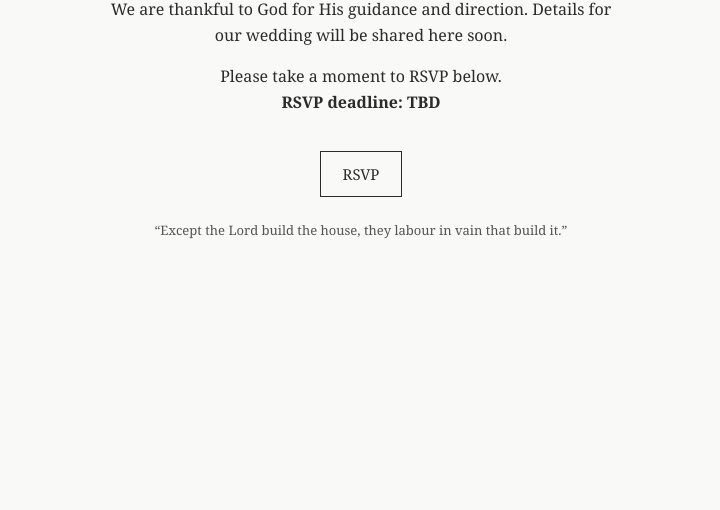
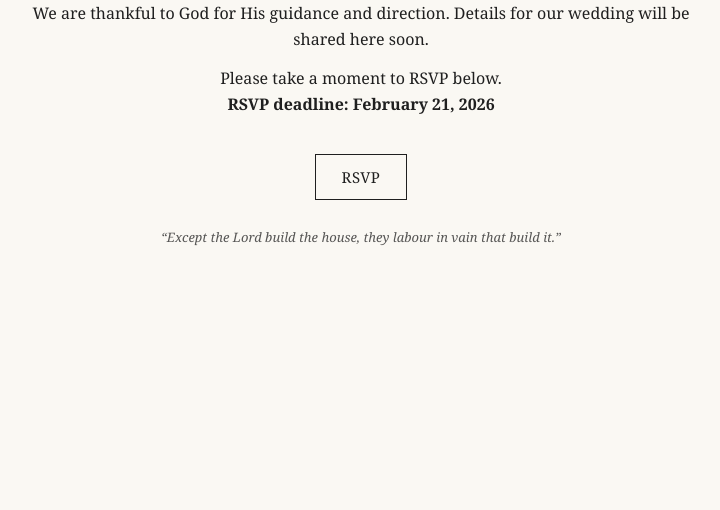
Before and after one commit to FernandoDiaz225/wedding, a plain HTML site: page index.html in a window 1280 px wide. Shown: the part 346-856 px from the top of the page, without its empty margins (279-999 px from the left). Drawn offline with Linux system fonts and the light colour scheme.

Commit message:
Update index.html

```diff
--- a/index.html
+++ b/index.html
@@ -1,56 +1,74 @@
-<!DOCTYPE html>
+<!doctype html>
 <html lang="en">
 <head>
-  <meta charset="UTF-8" />
-  <meta name="viewport" content="width=device-width, initial-scale=1.0"/>
-  <meta name="robots" content="noindex, nofollow">
+  <meta charset="utf-8" />
+  <meta name="viewport" content="width=device-width, initial-scale=1" />
+  <meta name="robots" content="noindex, nofollow" />
   <title>Wedding – Details Coming Soon</title>
+
   <style>
     body {
-      font-family: Georgia, "Times New Roman", serif;
-      background: #f9f9f7;
-      color: #2b2b2b;
+      margin: 0;
+      min-height: 100vh;
       display: flex;
       align-items: center;
       justify-content: center;
-      min-height: 100vh;
-      margin: 0;
-      padding: 24px;
+      font-family: Georgia, "Times New Roman", serif;
+      background: #faf8f3;
+      color: #1f1f1f;
+      padding: 28px;
+    }
+
+    .container {
+      max-width: 680px;
+      width: 100%;
       text-align: center;
     }
-    .container {
-      max-width: 520px;
-    }
+
     h1 {
       font-weight: normal;
-      margin-bottom: 12px;
+      font-size: 34px;
+      margin-bottom: 14px;
     }
+
     p {
       line-height: 1.6;
-      margin-bottom: 16px;
+      margin: 14px 0;
+      font-size: 16px;
     }
-    .rsvp {
+
+    .deadline {
+      font-weight: bold;
+    }
+
+    .rsvp-btn {
       display: inline-block;
-      margin-top: 20px;
-      padding: 12px 22px;
-      border: 1px solid #2b2b2b;
+      margin-top: 22px;
+      padding: 12px 26px;
+      border: 1px solid #1f1f1f;
       text-decoration: none;
-      color: #2b2b2b;
+      color: #1f1f1f;
       font-size: 15px;
+      letter-spacing: 0.5px;
     }
-    .rsvp:hover {
-      background: #2b2b2b;
-      color: #fff;
+
+    .rsvp-btn:hover {
+      background: #1f1f1f;
+      color: #ffffff;
     }
-    .note {
+
+    .scripture {
+      margin-top: 28px;
       font-size: 13px;
-      opacity: 0.8;
-      margin-top: 24px;
+      opacity: 0.75;
+      font-style: italic;
     }
   </style>
 </head>
+
 <body>
   <div class="container">
+
     <h1>A Wedding in Preparation</h1>
 
     <p>
@@ -60,16 +78,22 @@
 
     <p>
       Please take a moment to RSVP below.<br>
-      <strong>RSVP deadline: TBD</strong>
+      <span class="deadline">RSVP deadline: February 21, 2026</span>
     </p>
 
-    <a class="rsvp" href="TBD_GOOGLE_FORM_LINK" target="_blank">
+    <a
+      class="rsvp-btn"
+      href="https://forms.gle/rZiMPcML5Su3kJGdA"
+      target="_blank"
+      rel="noopener"
+    >
       RSVP
     </a>
 
-    <div class="note">
+    <div class="scripture">
       “Except the Lord build the house, they labour in vain that build it.”
     </div>
+
   </div>
 </body>
 </html>
```
